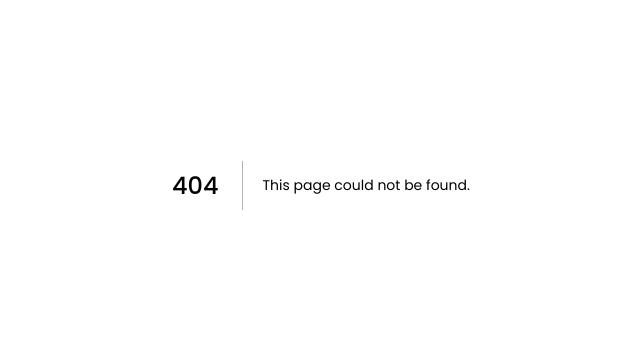
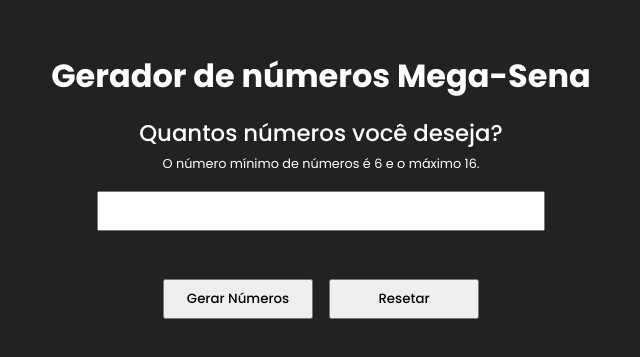
Before and after one commit to wagnnermorais/Next-React-Full-Course-Exercises, a Next.js app in the folder review/: page /estado/desafio/megasena/megasena in a window 1280 px wide. Before the commit this address had no page. Shown: the part 215-572 px from the top of the page, without its empty margins (319-959 px from the left). Built offline with nearby package versions, Linux system fonts and the light colour scheme.

Commit message:
feat: finshing mega sena exercise

```diff
--- /dev/null
+++ b/review/pages/estado/desafio/megasena/Megasena.module.css
@@ -0,0 +1,52 @@
+.container {
+  display: flex;
+  justify-content: center;
+  align-items: center;
+  flex-direction: column;
+  min-height: 100vh;
+  background: #222;
+  color: #fff;
+}
+
+.title {
+  margin: 0 0 1rem;
+}
+
+.paragraph {
+  font-size: 1.425rem;
+  font-weight: 500;
+}
+
+.small {
+  font-size: 0.8rem;
+}
+
+.numberInput {
+  margin: 1rem 0;
+  padding: 0.5rem 1rem;
+  width: 100%;
+  outline: none;
+}
+
+.numbers {
+  font-size: 1.525rem;
+  font-weight: 700;
+}
+
+.buttonBox {
+  display: flex;
+  gap: 1rem;
+  margin: 2rem 0 0;
+}
+
+.button {
+  padding: 0.5rem 1rem;
+  width: 150px;
+  font-weight: 500;
+  cursor: pointer;
+  transition: ease 400ms;
+}
+
+.button:hover {
+  opacity: 0.8;
+}
--- /dev/null
+++ b/review/pages/estado/desafio/megasena/megasena.jsx
@@ -0,0 +1,66 @@
+import { useState } from "react";
+import styles from "./Megasena.module.css";
+
+export default function Megasena() {
+  const [userChoice, setUserChoice] = useState("");
+  const [numbers, setNumbers] = useState([]);
+
+  const handleGetUserChoice = (e) => {
+    setUserChoice(e.target.value);
+  };
+
+  const handleCreateNumbers = () => {
+    const randomGeneratedNumbers = [];
+    const quantity = parseInt(userChoice);
+
+    if (isNaN(quantity) || quantity < 6 || quantity > 16) {
+      alert("Por favor, insira um número válido entre 6 e 16.");
+      return;
+    }
+
+    while (randomGeneratedNumbers.length < quantity) {
+      let randomNumber = Math.floor(Math.random() * 61);
+      if (!randomGeneratedNumbers.includes(randomNumber)) {
+        randomGeneratedNumbers.push(randomNumber);
+      }
+    }
+    setNumbers(randomGeneratedNumbers);
+  };
+
+  const handleResetCard = () => {
+    setUserChoice("");
+    setNumbers([]);
+  };
+
+  return (
+    <div className={styles.container}>
+      <h1 className={styles.title}>Gerador de números Mega-Sena</h1>
+      <div style={{ width: "35%", textAlign: "center" }}>
+        <p className={styles.paragraph}>Quantos números você deseja?</p>
+        <small className={styles.small}>
+          O número mínimo de números é 6 e o máximo 16.
+        </small>
+        <div>
+          <input
+            type="text"
+            className={styles.numberInput}
+            value={userChoice}
+            onChange={handleGetUserChoice}
+            maxLength={2}
+          />
+        </div>
+      </div>
+      <div>
+        <p className={styles.numbers}>{numbers.join(", ")}</p>
+      </div>
+      <div className={styles.buttonBox}>
+        <button className={styles.button} onClick={handleCreateNumbers}>
+          Gerar Números
+        </button>
+        <button className={styles.button} onClick={handleResetCard}>
+          Resetar
+        </button>
+      </div>
+    </div>
+  );
+}
```
